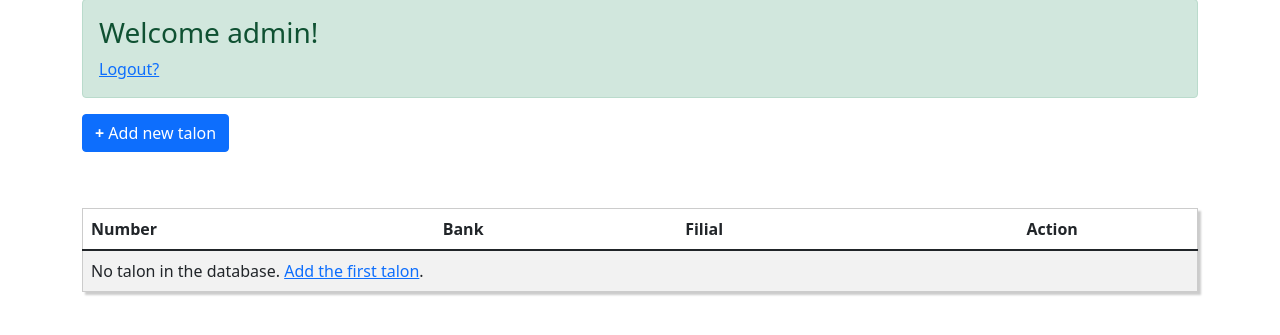
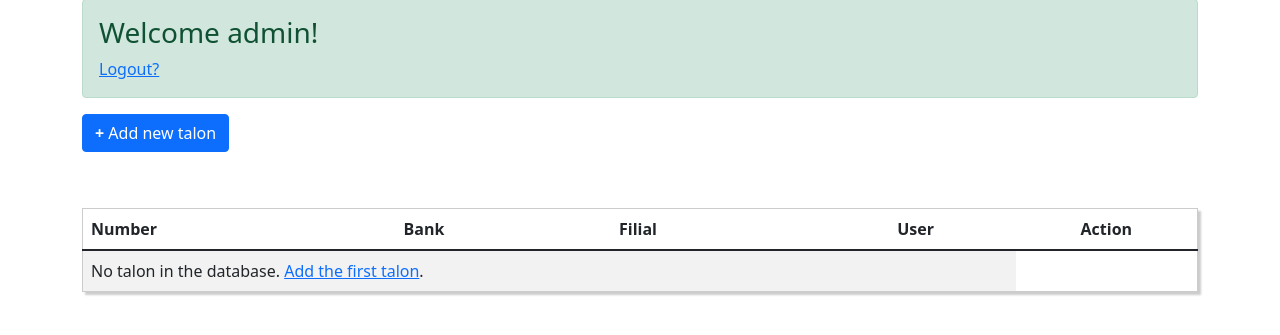
Before and after one commit to KalilovM/OnlineQueue, a Django app: page / in a window 1280 px wide. Shown: the part 124-459 px from the top of the page. Run offline with Django 4.2, Linux system fonts and the light colour scheme; a user stored in the database is signed in; data that the repository does not hold is empty; some libraries are stand-ins or nearby versions.

Commit message:
Have done model delete paga which also synced with database Have created services Realised talon time choices Realised mini admin panel

```diff
--- a/Legacy/urls.py
+++ b/Legacy/urls.py
@@ -10,6 +10,8 @@ urlpatterns = [
     path('add/', views.TalonCreateView.as_view(), name='talon_add'),
     path('<int:pk>/', views.TalonUpdateView.as_view(), name='talon_change'),
     path('ajax/load-cities/', views.load_filial, name='ajax_load_filials'),
+    path('<pk>/delete/', views.TalonDeleteView.as_view(), name='talon_delete'),
+
 
     path('login/', auth_views.LoginView.as_view(template_name='login.html'), name='login'),
     path('logout/', auth_views.LogoutView.as_view(template_name='logout.html'), name='logout'),
--- a/main/admin.py
+++ b/main/admin.py
@@ -5,3 +5,4 @@ from .models import *
 admin.site.register(Bank)
 admin.site.register(Filial)
 admin.site.register(Talon)
+admin.site.register(Service)
--- a/main/forms.py
+++ b/main/forms.py
@@ -2,6 +2,12 @@ from django import forms
 from django.contrib.auth.forms import UserCreationForm
 from django.contrib.auth.models import User
 from .models import *
+import datetime as dt
+
+
+HOUR_CHOICES = [(dt.time(hour=x), '{:02d}:00'.format(x)) for x in range(0, 24)]
+# todo create choices for the hour field from 9am to 6pm and also include 30 min intervals also for the time field add break time
+# from 12am to 1pm
 
 class UserRegistrationForm(UserCreationForm):
     first_name = forms.CharField(max_length=101)
@@ -13,10 +19,15 @@ class UserRegistrationForm(UserCreationForm):
         fields = ['username', 'first_name', 'last_name', 'email', 'password1', 'password2']
 
 
+# create class to edit the user profile
+
+
+
 class TalonForm(forms.ModelForm):
     class Meta:
         model = Talon
-        fields = ('number', 'bank', 'filial','user')
+        fields = ('number', 'bank', 'filial','service','arriveTime')
+        widgets = {'arriveTime': forms.Select(choices=HOUR_CHOICES)}
 
     def __init__(self, *args, **kwargs):
         super().__init__(*args, **kwargs)
@@ -30,3 +41,5 @@ class TalonForm(forms.ModelForm):
                 pass  # invalid input from the client; ignore and fallback to empty City queryset
         elif self.instance.pk:
             self.fields['filial'].queryset = self.instance.bank.filial_set.order_by('name')
+
+# todo after choosing the time, it will be disabled for all other users
--- a/main/views.py
+++ b/main/views.py
@@ -1,6 +1,6 @@
 from django.shortcuts import render, redirect
 from django.contrib.auth import login, authenticate
-from django.views.generic import ListView, CreateView, UpdateView
+from django.views.generic import ListView, CreateView, UpdateView,DeleteView
 from django.contrib import messages
 from django.urls import reverse_lazy
 from .forms import UserRegistrationForm, TalonForm
@@ -21,7 +21,6 @@ def register(request):
     context = {'form': form}
     return render(request, 'register.html', context)
 
-
 # Talon creation
 class TalonListView(ListView):
     model = Talon
@@ -29,11 +28,17 @@ class TalonListView(ListView):
     template_name = 'talon_list.html'
 
 
+
+
 class TalonCreateView(CreateView):
     model = Talon
     form_class = TalonForm
     template_name = 'talon_form.html'
     success_url = reverse_lazy('talon_changelist')
+    def form_valid(self, form):
+        form.instance.user = self.request.user
+        return super().form_valid(form)
+
 
 
 class TalonUpdateView(UpdateView):
@@ -42,6 +47,11 @@ class TalonUpdateView(UpdateView):
     template_name = 'talon_form.html'
     success_url = reverse_lazy('talon_changelist')
 
+class TalonDeleteView(DeleteView):
+    model = Talon
+    template_name = 'talon_confirm_delete.html'
+    success_url = reverse_lazy('talon_changelist')
+
 
 def load_filial(request):
     bank_id = request.GET.get('bank')
--- a/templates/talon_list.html
+++ b/templates/talon_list.html
@@ -15,17 +15,29 @@
         <th>Number</th>
         <th>Bank</th>
         <th>Filial</th>
-  <th class="text-center">Action</th>
+            {% if user.is_superuser %}
+                <th class="text-center">User</th>
+                <th class="text-center">Action</th>
+            {% endif %}
       </tr>
     </thead>
     <tbody>
       {% for talon in ticket %}
+{% if talon.user == user or user.is_superuser%}
+
         <tr>
-          <td><a href="{% url 'talon_change' talon.pk %}">{{ talon.number }}</a></td>
+          <td>
+              {{ talon.number }}
+          </td>
           <td>{{ talon.bank.name }}</td>
           <td>{{ talon.filial.name }}</td>
-    <td class="text-center"><a class='btn btn-info btn-xs' href="#"><span class="glyphicon glyphicon-edit"></span> Edit</a> <a href="#" class="btn btn-danger btn-xs"><span class="glyphicon glyphicon-remove"></span> Del</a></td>
+            {% if user.is_superuser %}
+                <td class="text-center">{{ talon.user }}</td>
+                <td class="text-center"><a class='btn btn-info btn-xs' href="{% url 'talon_change' talon.pk %}"><span class="glyphicon glyphicon-edit"></span> Edit</a> <a href="{% url 'talon_delete' talon.pk %}" class="btn btn-danger btn-xs"><span class="glyphicon glyphicon-remove"></span> Del</a></td>
+            {% endif %}
         </tr>
+{% endif %}
+
       {% empty %}
         <tr>
           <td colspan="4">No talon in the database. <a href="{% url 'talon_add' %}">Add the first talon</a>.</td>
```
Also changed, not shown: main/models.py (+9 -1 lines), templates/talon_confirm_delete.html (added, +12 -0 lines), db.sqlite3 (deleted), main/migrations/0001_initial.py (deleted), main/migrations/__init__.py (deleted).
